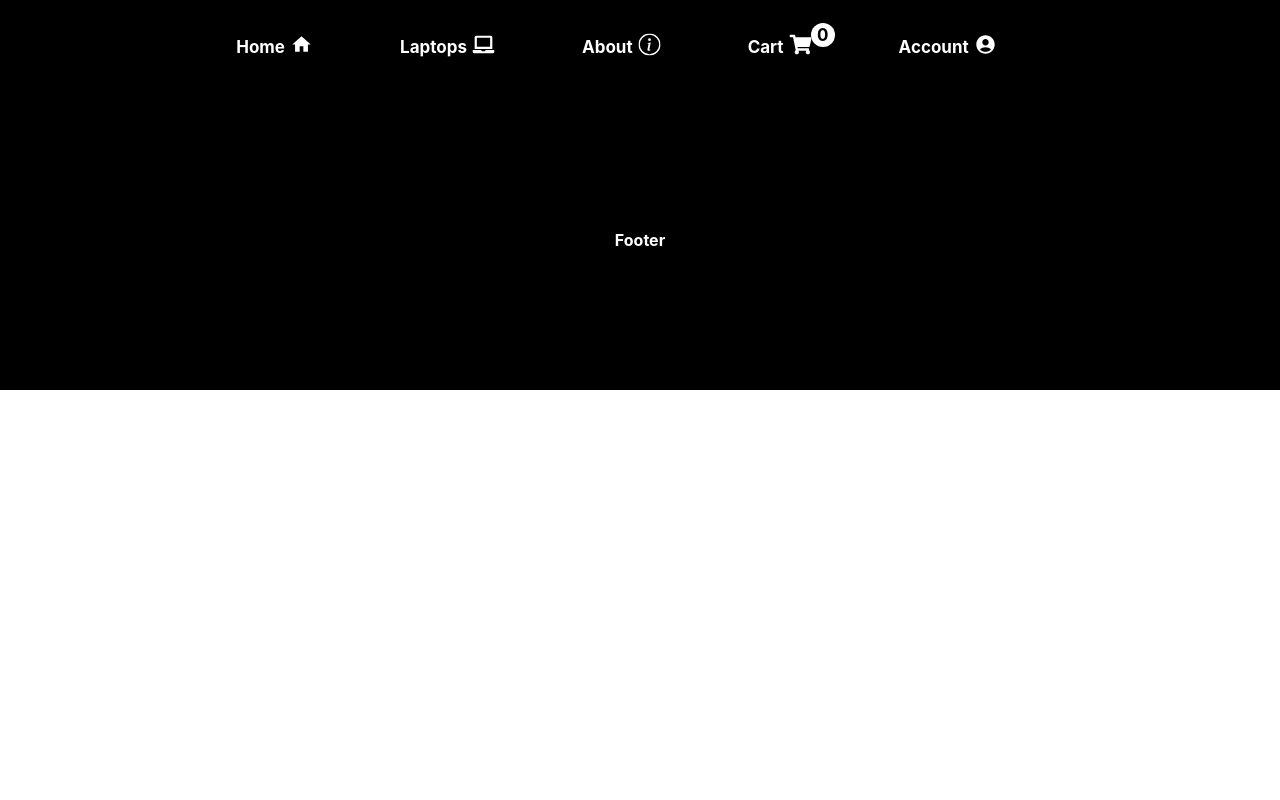
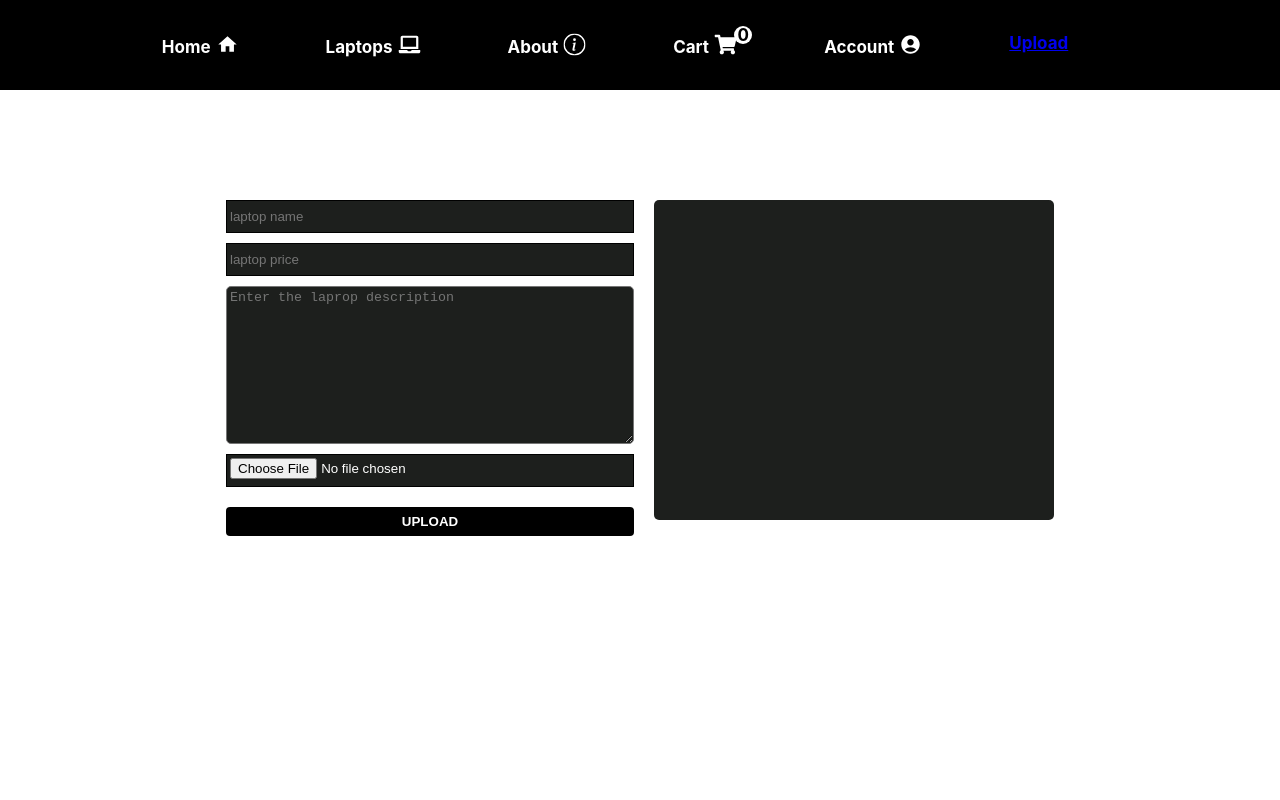
Before and after one commit to kevin-magu/buy-laptops, a React (Create React App) app: page /upload in a window 1280 px wide. Shown: the top 800 px of the page. Built offline with nearby package versions, Linux system fonts and the light colour scheme.

Commit message:
laptop store

```diff
--- a/src/App.js
+++ b/src/App.js
@@ -3,6 +3,8 @@ import './App.css';
 import { BrowserRouter as Router, Route, Routes, Link } from 'react-router-dom';
 
 import Home from './pages/Home';
+import Upload from './pages/Upload';
+
 import Navbar from './components/Homepage/Navbar';
 import Footer from './components/Homepage/Footer';
 import Store from './pages/Store';
@@ -14,6 +16,7 @@ function App() {
       <Routes>
         <Route exact path="/" element={<Home />} />
         <Route exact path="/store" element={<Store/>} />
+        <Route exact path="/upload" element ={<Upload />} />
       </Routes>
       <Footer/>
     </Router>
--- a/src/components/Homepage/Navbar.js
+++ b/src/components/Homepage/Navbar.js
@@ -15,6 +15,7 @@ function Navbar(){
                 <li>About <BsInfoCircle  className="navicons" /> </li>
                 <li className="cart">Cart <FaShoppingCart className="navicons cart" /> </li>
                 <li>Account <MdAccountCircle className="navicons" /> </li>
+               <Link to="/upload"><li>Upload</li></Link>
 
             </ul>
         </div>
--- /dev/null
+++ b/src/components/Uploadpage/Form.js
@@ -0,0 +1,24 @@
+import React from 'react'
+
+function Form() {
+  return (
+    <div className='formpage'>
+      <form method='post'>
+
+        <div className='leftside'>
+          <input type="text" placeholder='laptop name'/>
+          <input type="text" placeholder='laptop price'/>
+          <textarea cols="30" rows="10" placeholder='Enter the laprop description'></textarea>
+          <input type="file" placeholder='laptop price'/>
+          <button>UPLOAD</button>
+        </div>
+
+        <div className="rightside">
+
+        </div>
+      </form>
+    </div>
+  )
+}
+
+export default Form
--- /dev/null
+++ b/src/pages/Upload.js
@@ -0,0 +1,12 @@
+import Form from "../components/Uploadpage/Form";
+import "../style/Upload.css"
+
+function Upload() {
+  return (
+    <div>
+        <Form />
+    </div>
+  )
+}
+
+export default Upload
--- a/src/style/Home.css
+++ b/src/style/Home.css
@@ -116,14 +116,14 @@ link{
 .cart::after{
     position: absolute;
     content: '0';
-    width: 24px;
-    height: 24px;
-    border-radius: 12px;
+    width: 18px;
+    height: 18px;
+    border-radius: 9px;
     background-color: white;
     color: rgb(0, 0, 0);
     display: flex;
     align-items: center;
     justify-content: center;
-    top: -10px;
-    right: -26px;
+    top: -7px;
+    right: -18px;
 }
--- /dev/null
+++ b/src/style/Upload.css
@@ -0,0 +1,54 @@
+.formpage{
+    display: flex;
+    justify-content: center;
+    align-items: center;
+    margin-top: 100px;
+    margin-bottom: 350px;
+}
+form{
+    display: flex;
+
+}
+form textarea{
+    border-radius: 5px;
+}
+form input,textarea{
+    width: 400px;
+    margin-top: 10px;
+    color: white;
+    background-color: rgb(29, 31, 29);
+    padding: 3px;
+}
+form input{
+    height: 25px;
+    border: 1px black solid;
+}
+
+.leftside{
+    display: flex;
+    flex-direction: column;
+}
+.rightside{
+    border-radius: 5px;
+    height: 320px;
+    width: 400px;
+    background-color: rgb(29, 31, 29);
+    margin-left: 20px;
+    margin-top: 10px;
+}
+form button{
+    margin-top: 20px;
+    cursor: pointer;
+    padding: 5px;
+    background-color: black;
+    color: white;
+    border: 1px black;
+    height: 29px;
+    font-weight: bold;
+    border-radius: 4px;
+}
+form button:hover{
+    background-color: rgb(252, 252, 252);
+    color: rgb(0, 0, 0);
+    border: 1px black solid;
+}
```
Also changed, not shown: src/components/Uploadpage/Upload.js (deleted).
